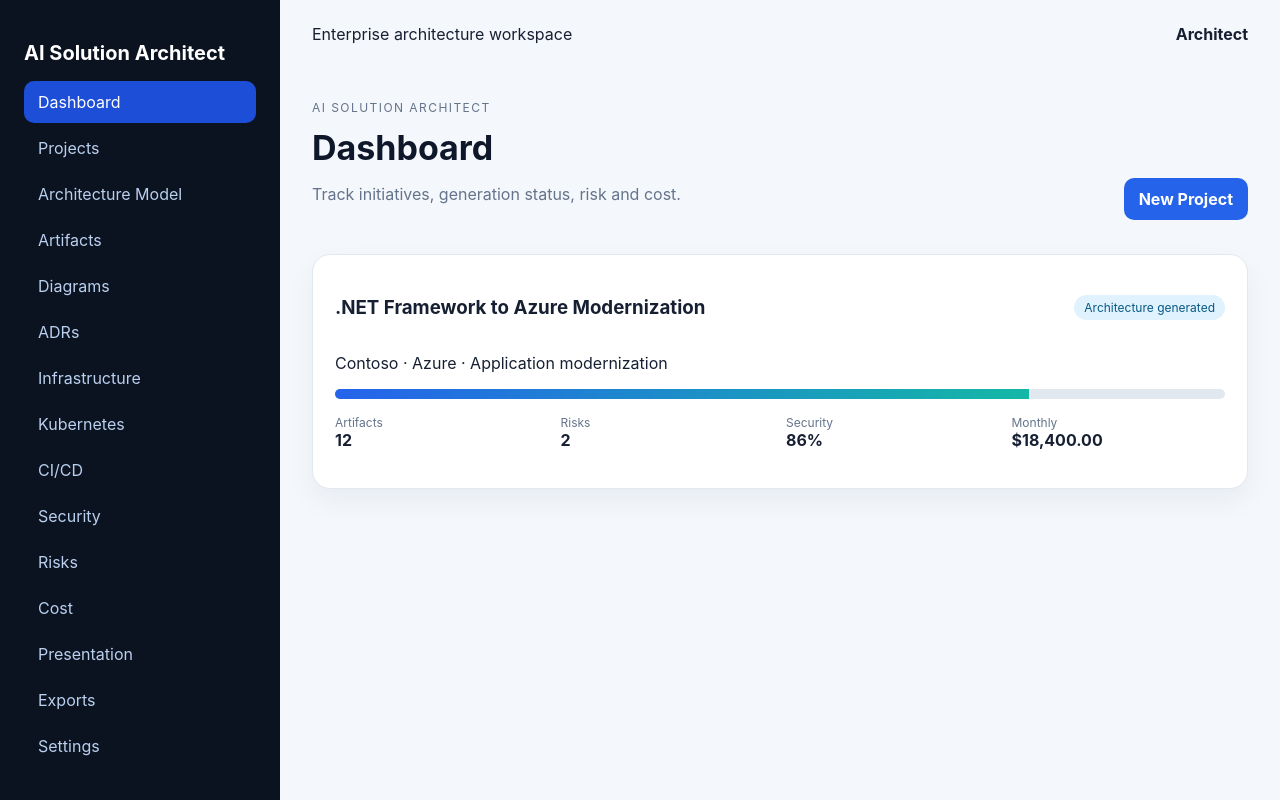
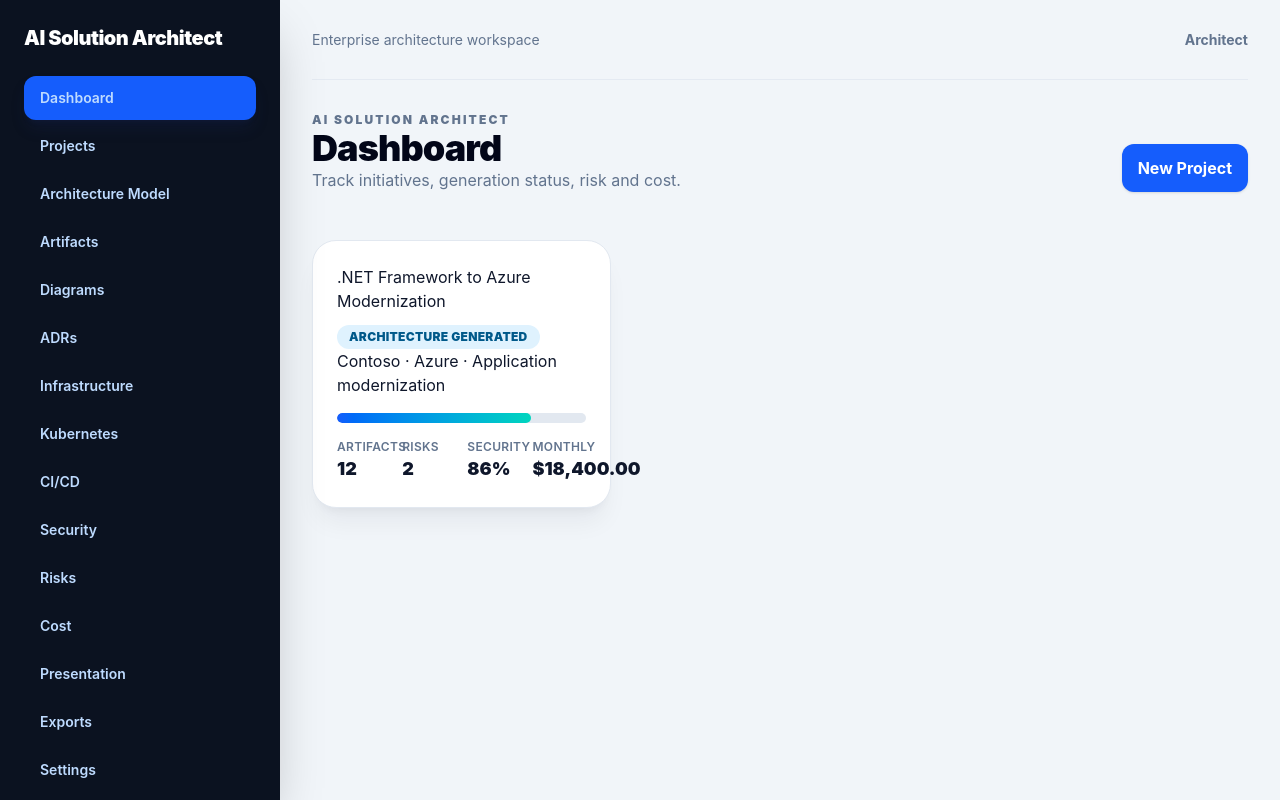
Before and after one commit to sowahm808/AISolutionArchitect-frontEnd, an Angular app: page /dashboard in a window 1280 px wide. Built offline with nearby package versions, Linux system fonts and the light colour scheme; sample sign-in values are in the browser's storage.

Commit message:
Add Tailwind CSS styling framework

```diff
--- a/package.json
+++ b/package.json
@@ -29,6 +29,9 @@
     "@angular/compiler-cli": "19.2.14",
     "typescript": "~5.7.3",
     "karma": "~6.4.0",
-    "jasmine-core": "~5.7.0"
+    "jasmine-core": "~5.7.0",
+    "@tailwindcss/postcss": "^4.1.11",
+    "postcss": "^8.5.6",
+    "tailwindcss": "^4.1.11"
   }
 }
--- /dev/null
+++ b/postcss.config.mjs
@@ -0,0 +1,5 @@
+export default {
+  plugins: {
+    "@tailwindcss/postcss": {},
+  },
+};
--- a/src/styles.css
+++ b/src/styles.css
@@ -1,254 +1,237 @@
+@import "tailwindcss";
+
+@theme {
+  --font-sans: Inter, ui-sans-serif, system-ui, sans-serif;
+  --color-architect-50: #eef6ff;
+  --color-architect-100: #d9ebff;
+  --color-architect-500: #2563eb;
+  --color-architect-600: #1d4ed8;
+  --color-architect-950: #0b1220;
+}
+
+@layer base {
   :root {
-  font-family: Inter, system-ui, sans-serif;
+    font-family: var(--font-sans);
     color: #172033;
     background: #f4f7fb;
   }
+
   body {
-  margin: 0;
+    @apply m-0 min-h-screen bg-slate-100 text-slate-900 antialiased;
   }
+
   a {
-  text-decoration: none;
-  color: inherit;
+    @apply text-inherit no-underline;
   }
+
+  input,
+  select,
+  textarea {
+    @apply rounded-xl border border-slate-300 bg-white px-4 py-3 font-sans text-slate-900 shadow-sm outline-none transition focus:border-blue-500 focus:ring-4 focus:ring-blue-100;
+  }
+
+  textarea {
+    @apply min-h-24;
+  }
+
+  table {
+    @apply w-full overflow-hidden rounded-2xl bg-white shadow-sm ring-1 ring-slate-200;
+    border-collapse: separate;
+    border-spacing: 0;
+  }
+
+  th,
+  td {
+    @apply border-b border-slate-200 px-4 py-3 text-left align-top;
+  }
+
+  th {
+    @apply bg-slate-50 text-xs font-bold uppercase tracking-wide text-slate-500;
+  }
+}
+
+@layer components {
   .shell {
-  display: grid;
-  grid-template-columns: 280px 1fr;
-  min-height: 100vh;
+    @apply grid min-h-screen grid-cols-[280px_1fr] bg-slate-100;
   }
-aside {
-  background: #0b1220;
-  color: #dbeafe;
-  padding: 24px;
-  position: sticky;
-  top: 0;
-  height: 100vh;
-  box-sizing: border-box;
+
+  .shell aside {
+    @apply sticky top-0 box-border h-screen overflow-y-auto bg-architect-950 p-6 text-blue-100 shadow-2xl;
   }
-aside h2 {
-  font-size: 20px;
-  color: white;
+
+  .shell aside h2 {
+    @apply mb-6 text-xl font-black tracking-tight text-white;
   }
-aside a {
-  display: block;
-  padding: 11px 14px;
-  border-radius: 10px;
-  margin: 4px 0;
-  color: #bad0ee;
+
+  .shell aside a {
+    @apply my-1 block rounded-xl px-4 py-3 text-sm font-semibold text-blue-200 transition hover:bg-blue-600 hover:text-white;
   }
+
   .active,
-aside a:hover {
-  background: #1d4ed8;
-  color: white;
+  .shell aside a:hover {
+    @apply bg-blue-600 text-white shadow-lg shadow-blue-950/30;
   }
-main {
-  padding: 0 32px 40px;
+
+  .shell main {
+    @apply px-8 pb-10;
   }
-header {
-  height: 68px;
-  display: flex;
-  justify-content: space-between;
-  align-items: center;
+
+  .shell header {
+    @apply flex h-20 items-center justify-between border-b border-slate-200/80 text-sm text-slate-500;
   }
+
   .page-header {
-  display: flex;
-  justify-content: space-between;
-  gap: 20px;
-  align-items: flex-end;
-  margin: 20px 0;
+    @apply my-8 flex items-end justify-between gap-5;
   }
+
   .page-header h1 {
-  font-size: 34px;
-  margin: 0;
-  color: #0f172a;
+    @apply m-0 text-4xl font-black tracking-tight text-slate-950;
   }
+
   .page-header p {
-  color: #64748b;
+    @apply text-slate-500;
   }
+
   .eyebrow {
-  text-transform: uppercase;
-  letter-spacing: 0.12em;
-  font-size: 12px;
+    @apply text-xs font-black uppercase tracking-[0.18em] text-blue-600;
   }
+
   .grid {
-  display: grid;
-  grid-template-columns: repeat(auto-fit, minmax(260px, 1fr));
-  gap: 18px;
+    @apply grid grid-cols-1 gap-5 md:grid-cols-2 xl:grid-cols-3;
   }
+
   .card,
   .empty,
   .error,
   .question,
   .slide {
-  background: white;
-  border: 1px solid #e2e8f0;
-  border-radius: 18px;
-  padding: 22px;
-  box-shadow: 0 12px 28px #0f172a0d;
-  margin: 14px 0;
+    @apply my-4 rounded-3xl border border-slate-200 bg-white p-6 shadow-xl shadow-slate-900/5;
   }
+
   .project-card dl {
-  display: grid;
-  grid-template-columns: repeat(4, 1fr);
-  gap: 12px;
+    @apply grid grid-cols-2 gap-3 md:grid-cols-4;
   }
+
   .project-card dt {
-  color: #64748b;
-  font-size: 12px;
+    @apply text-xs font-semibold uppercase tracking-wide text-slate-500;
   }
+
   .project-card dd {
-  margin: 0;
-  font-weight: 700;
+    @apply m-0 text-lg font-black text-slate-900;
   }
+
   .split {
-  display: flex;
-  justify-content: space-between;
-  gap: 12px;
-  align-items: center;
+    @apply flex flex-wrap items-center justify-between gap-3;
   }
+
   .progress {
-  height: 10px;
-  background: #e2e8f0;
-  border-radius: 999px;
-  overflow: hidden;
+    @apply my-4 h-2.5 overflow-hidden rounded-full bg-slate-200;
   }
+
   .progress span {
-  display: block;
-  height: 100%;
-  background: linear-gradient(90deg, #2563eb, #14b8a6);
+    @apply block h-full rounded-full bg-gradient-to-r from-blue-600 to-teal-400;
   }
+
   button,
   .primary,
   .secondary {
-  border: 0;
-  border-radius: 10px;
-  padding: 11px 15px;
-  background: #e2e8f0;
-  font-weight: 700;
+    @apply inline-flex cursor-pointer items-center justify-center rounded-xl border-0 bg-slate-200 px-4 py-3 font-bold text-slate-800 shadow-sm transition hover:-translate-y-0.5 hover:shadow-md disabled:cursor-not-allowed disabled:opacity-50;
   }
+
   .primary {
-  background: #2563eb;
-  color: white;
+    @apply bg-blue-600 text-white hover:bg-blue-700;
   }
+
+  .secondary {
+    @apply bg-white text-slate-700 ring-1 ring-slate-200;
+  }
+
   .danger {
-  background: #dc2626;
-  color: white;
+    @apply bg-red-600 text-white hover:bg-red-700;
   }
+
   .badge {
-  padding: 5px 10px;
-  border-radius: 999px;
-  background: #e0f2fe;
-  color: #075985;
-  font-size: 12px;
+    @apply inline-flex rounded-full bg-sky-100 px-3 py-1 text-xs font-black uppercase tracking-wide text-sky-800;
   }
+
   .critical,
   .high {
-  background: #fee2e2;
-  color: #991b1b;
+    @apply bg-red-100 text-red-800;
   }
+
   .medium {
-  background: #fef3c7;
-  color: #92400e;
+    @apply bg-amber-100 text-amber-800;
   }
+
   .low {
-  background: #dcfce7;
-  color: #166534;
+    @apply bg-green-100 text-green-800;
   }
+
   .auth {
-  min-height: 100vh;
-  display: grid;
-  place-items: center;
-  background: linear-gradient(135deg, #0b1220, #1d4ed8);
+    @apply grid min-h-screen place-items-center bg-[radial-gradient(circle_at_top_left,#2563eb_0,#0b1220_42%,#020617_100%)] p-6;
   }
+
   .auth form,
   .form {
-  display: grid;
-  gap: 14px;
-  max-width: 760px;
-  width: 100%;
+    @apply grid w-full max-w-3xl gap-4;
   }
+
   .auth form {
-  background: white;
-  padding: 36px;
-  border-radius: 22px;
-  max-width: 420px;
+    @apply max-w-md rounded-3xl bg-white/95 p-9 shadow-2xl shadow-blue-950/40 backdrop-blur;
   }
-input,
-select,
-textarea {
-  padding: 13px;
-  border: 1px solid #cbd5e1;
-  border-radius: 10px;
-  font: inherit;
+
+  .chat {
+    @apply grid gap-4;
   }
-textarea {
-  min-height: 90px;
+
+  .workspace {
+    @apply grid grid-cols-1 gap-5 lg:grid-cols-[260px_1fr];
   }
-.chat {
-  display: grid;
-  gap: 14px;
+
+  .workspace nav {
+    @apply grid content-start gap-2;
   }
-.workspace {
-  display: grid;
-  grid-template-columns: 260px 1fr;
-  gap: 18px;
+
+  .code {
+    @apply min-h-[460px] w-full rounded-2xl bg-slate-950 font-mono text-blue-100;
   }
-.workspace nav {
-  display: grid;
-  gap: 8px;
-  align-content: start;
+
+  .diagram pre {
+    @apply overflow-auto rounded-2xl bg-slate-50 p-5 text-sm;
   }
-.code {
-  width: 100%;
-  min-height: 460px;
-  background: #0b1220;
-  color: #dbeafe;
-  font-family: ui-monospace, monospace;
+
+  .score {
+    @apply text-4xl font-black text-green-700;
   }
-.diagram pre {
-  background: #f8fafc;
-  padding: 18px;
-  border-radius: 12px;
-  overflow: auto;
+
+  .skeleton {
+    @apply my-3 h-24 animate-pulse rounded-2xl bg-gradient-to-r from-slate-200 via-slate-50 to-slate-200;
   }
-table {
-  width: 100%;
-  border-collapse: collapse;
-  background: white;
-  border-radius: 16px;
-  overflow: hidden;
+
+  .chips {
+    @apply flex flex-wrap gap-2;
   }
-th,
-td {
-  padding: 14px;
-  border-bottom: 1px solid #e2e8f0;
-  text-align: left;
+
+  .chips span,
+  .tabs button {
+    @apply rounded-full bg-slate-100 px-3 py-1 text-sm font-bold text-slate-600;
   }
-.score {
-  font-size: 38px;
-  font-weight: 800;
-  color: #166534;
 }
-.skeleton {
-  height: 100px;
-  background: linear-gradient(90deg, #e2e8f0, #f8fafc, #e2e8f0);
-  border-radius: 16px;
-  margin: 12px 0;
-}
+
 @media (max-width: 800px) {
   .shell {
-    grid-template-columns: 1fr;
+    @apply grid-cols-1;
   }
-  aside {
-    position: relative;
-    height: auto;
+
+  .shell aside {
+    @apply static h-auto;
   }
-  .workspace {
-    grid-template-columns: 1fr;
+
+  .shell main {
+    @apply px-4;
   }
-  main {
-    padding: 0 16px;
-  }
-  .project-card dl {
-    grid-template-columns: 1fr 1fr;
+
+  .page-header {
+    @apply flex-col items-start;
   }
 }
```
Lines whose indentation alone changed are shown as unchanged.
